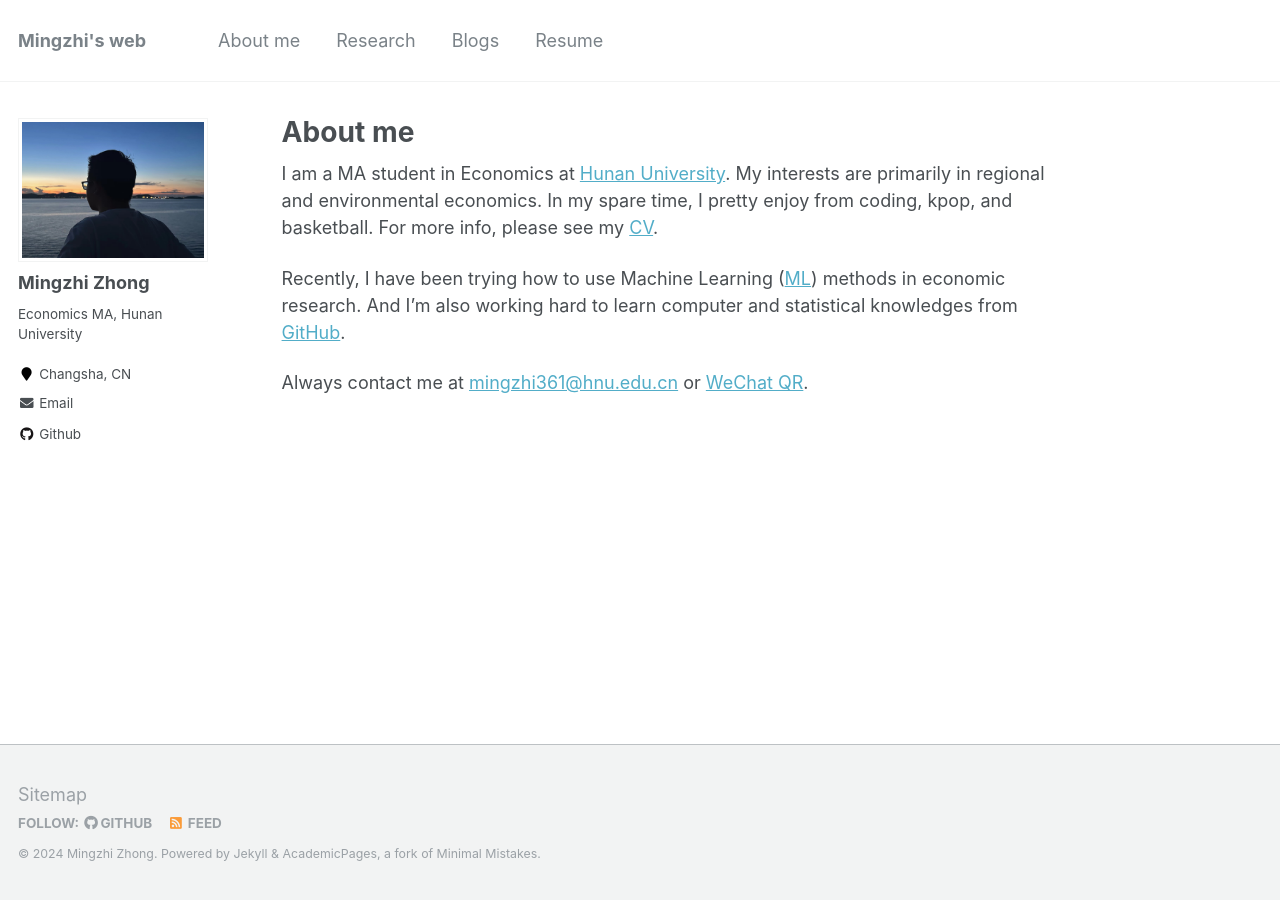
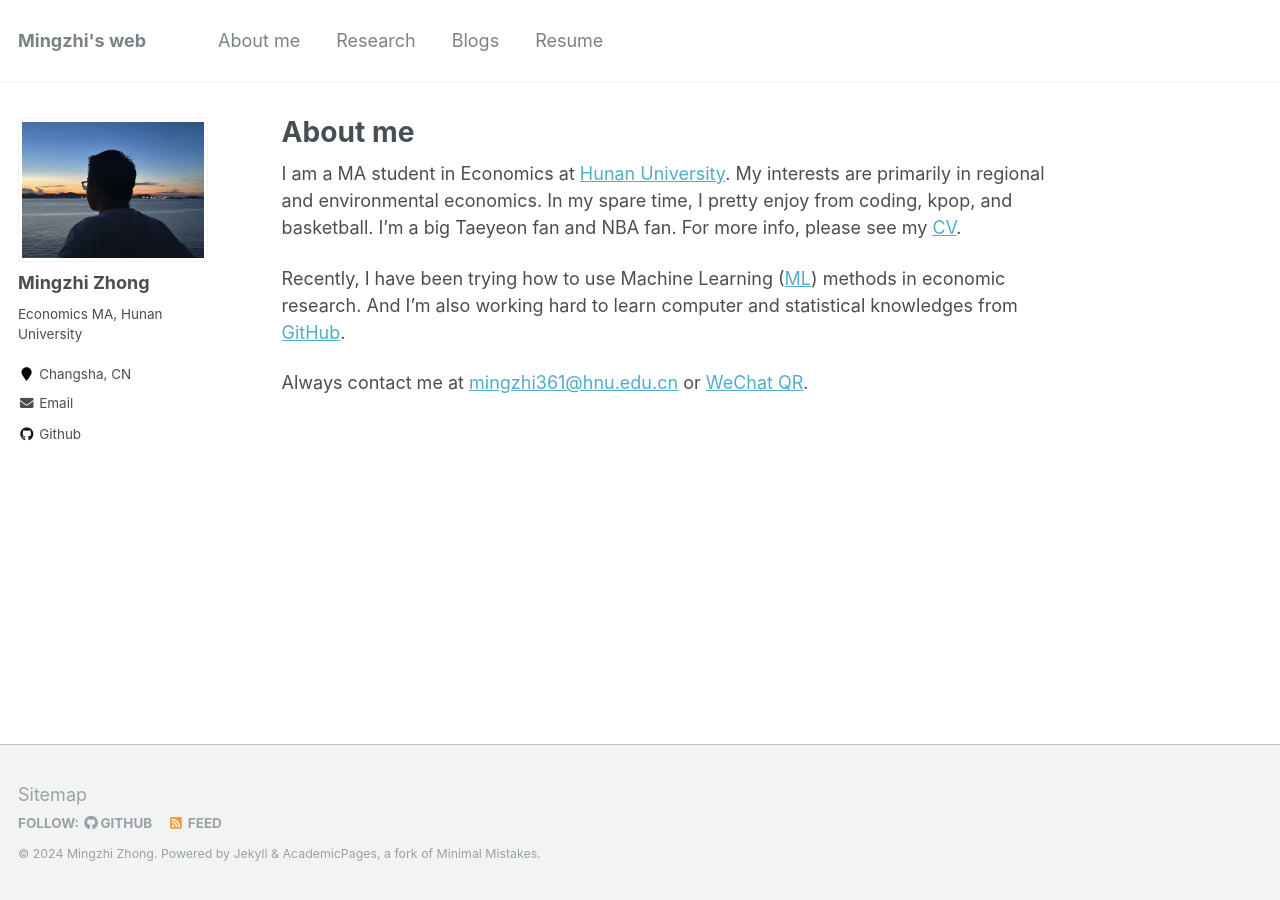
Before and after one commit to mingzhi361/mingzhi361.github.io, a Jekyll site: the page built from _pages/about.md, in a window 1280 px wide. Built offline with Jekyll 4.4.1, drawn with Linux system fonts in a browser that asks for light colours.

Commit message:
Update about.md

```diff
--- a/_pages/about.md
+++ b/_pages/about.md
@@ -8,7 +8,7 @@
   - /about.html
 ---
 
-I am a MA student in Economics at [Hunan University](https://baike.baidu.com/item/%E6%B9%96%E5%8D%97%E5%A4%A7%E5%AD%A6/179157 "湖南大学"). My interests are primarily in regional and environmental economics. In my spare time, I pretty enjoy from coding, kpop, and basketball. For more info, please see my [CV](files/mingzhi361-CV.pdf "个人简历").
+I am a MA student in Economics at [Hunan University](https://baike.baidu.com/item/%E6%B9%96%E5%8D%97%E5%A4%A7%E5%AD%A6/179157 "湖南大学"). My interests are primarily in regional and environmental economics. In my spare time, I pretty enjoy from coding, kpop, and basketball. I'm a big Taeyeon fan and NBA fan. For more info, please see my [CV](files/mingzhi361-CV.pdf "个人简历").
 
 Recently, I have been trying how to use Machine Learning ([ML](https://www.zhihu.com/question/37870042])) methods in economic research. And I'm also working hard to learn computer and statistical knowledges from [GitHub](https://github.com/).
 
```
